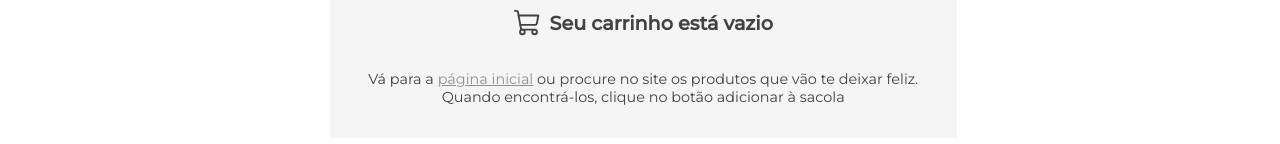
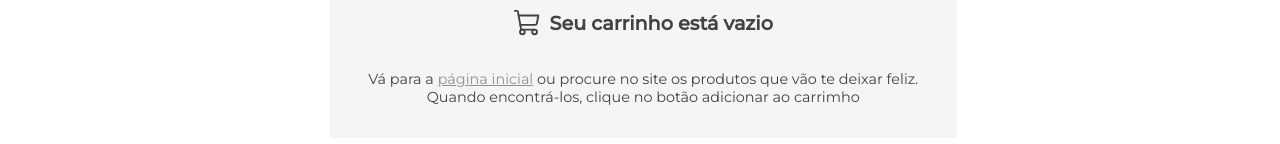
Before and after one commit to felipenobrg/renovecasajp, a React (Vite) app: page /checkout in a window 1280 px wide. Shown: the part 340-484 px from the top of the page. Built offline with nearby package versions, Linux system fonts and the light colour scheme; the HTML template or start-up script is replaced by a standard one.

Commit message:
feat: Update index.tsx

```diff
--- a/src/pages/Checkout/index.tsx
+++ b/src/pages/Checkout/index.tsx
@@ -53,7 +53,7 @@ export const Checkout = () => {
             <p>
               Vá para a <a href="/">página inicial</a> ou procure no site os
               produtos que vão te deixar feliz. Quando encontrá-los, clique no
-              botão adicionar à sacola
+              botão adicionar ao carrimho
             </p>
           </ShoppingCartEmptyContainer>
         )}
```
